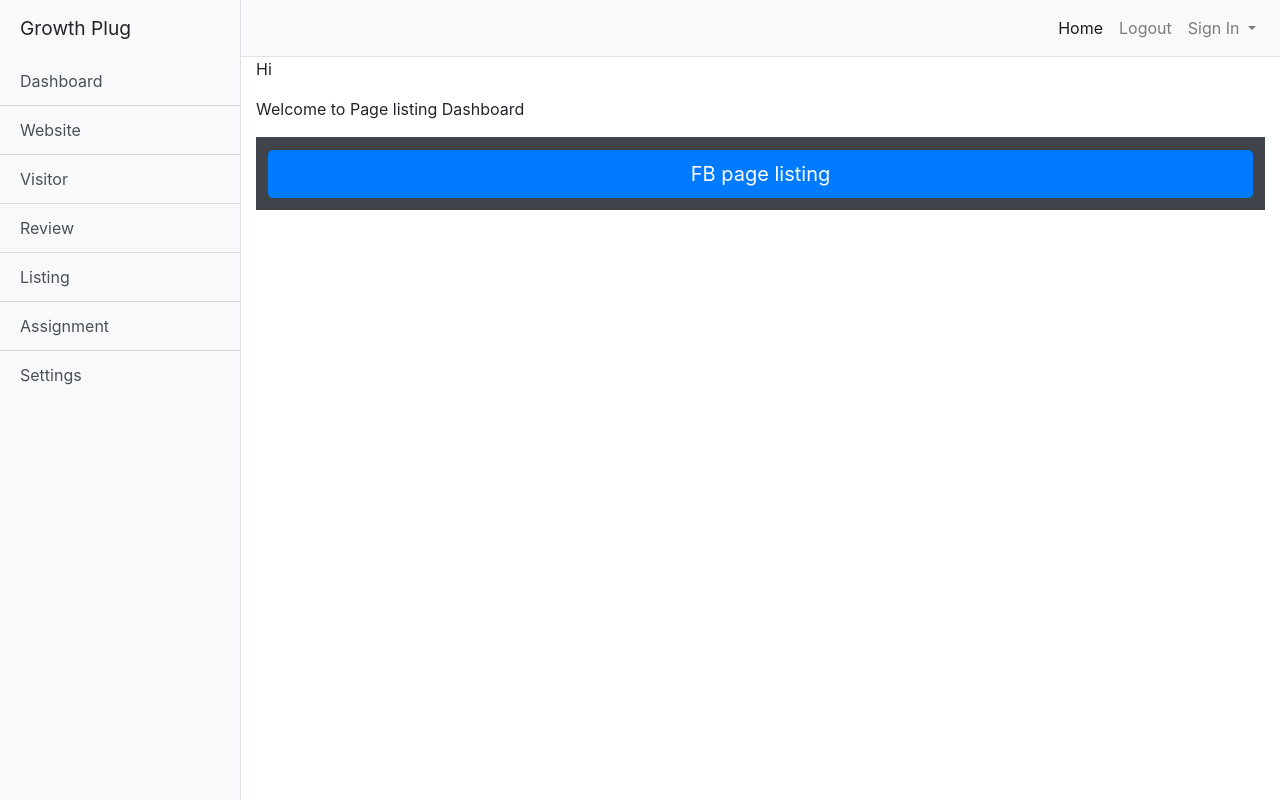
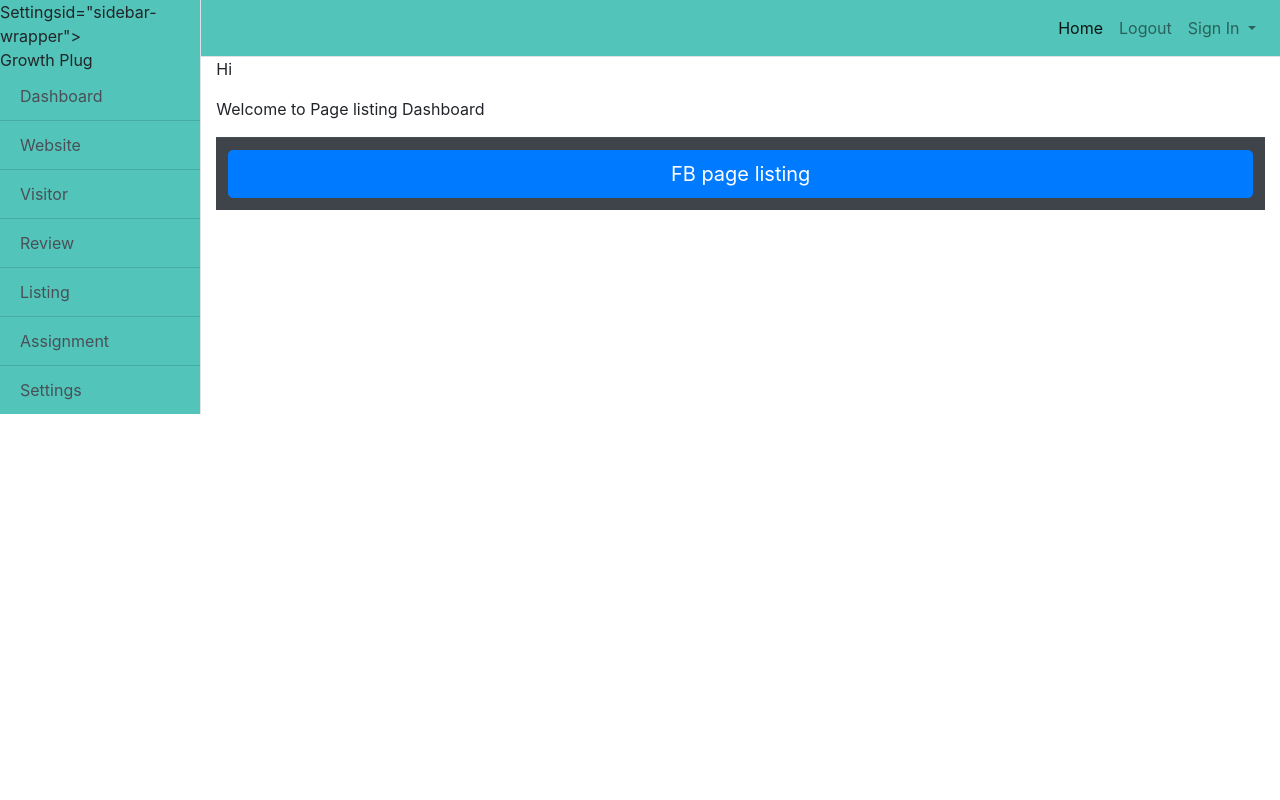
Before and after one commit to sylvia198591/Growth-Plug, a Django app: template listing/templates/listapp1/home.html in a window 1280 px wide. Run offline with Django 3.2, Linux system fonts and the light colour scheme; the template is opened without the code that fills it, so the values that code supplies are empty; some libraries are stand-ins or nearby versions.

Commit message:
Update base.html

```diff
--- a/listing/templates/listapp1/base.html
+++ b/listing/templates/listapp1/base.html
@@ -24,16 +24,16 @@
   <div class="d-flex" id="wrapper">
 
     <!-- Sidebar -->
-    <div class="bg-light border-right" id="sidebar-wrapper">
+    <div class="border-right" style="background-color:#52c4b9;">Settingsid="sidebar-wrapper">
       <div class="sidebar-heading">Growth Plug </div>
       <div class="list-group list-group-flush">
-        <a href="{%url 'pgdtl_view'%}" class="list-group-item list-group-item-action bg-light">Dashboard</a>
-        <a href="#" class="list-group-item list-group-item-action bg-light">Website</a>
-        <a href="#" class="list-group-item list-group-item-action bg-light">Visitor</a>
-        <a href="#" class="list-group-item list-group-item-action bg-light">Review</a>
-        <a href="{%url 'Employee_view'%}" class="list-group-item list-group-item-action bg-light">Listing</a>
-        <a href="#" class="list-group-item list-group-item-action bg-light">Assignment</a>
-        <a href="#" class="list-group-item list-group-item-action bg-light">Settings</a>
+        <a href="{%url 'pgdtl_view'%}" class="list-group-item list-group-item-action" style="background-color:#52c4b9;">Dashboard</a>
+        <a href="#" class="list-group-item list-group-item-action" style="background-color:#52c4b9;">Website</a>
+        <a href="#" class="list-group-item list-group-item-action" style="background-color:#52c4b9;">Visitor</a>
+        <a href="#" class="list-group-item list-group-item-action" style="background-color:#52c4b9;">Review</a>
+        <a href="{%url 'Employee_view'%}" class="list-group-item list-group-item-action" style="background-color:#52c4b9;">Listing</a>
+        <a href="#" class="list-group-item list-group-item-action " style="background-color:#52c4b9;">Assignment</a>
+        <a href="#" class="list-group-item list-group-item-action" style="background-color:#52c4b9;">Settings</a>
              </div>
     </div>
     <!-- /#sidebar-wrapper -->
@@ -41,7 +41,7 @@
     <!-- Page Content -->
     <div id="page-content-wrapper">
 
-      <nav class="navbar navbar-expand-lg navbar-light bg-light border-bottom">
+      <nav class="navbar navbar-expand-lg navbar-light border-bottom" style="background-color:#52c4b9;">
         <!--button class="btn btn-primary" id="menu-toggle">Toggle Menu</button-->
 
         <button class="navbar-toggler" type="button" data-toggle="collapse" data-target="#navbarSupportedContent" aria-controls="navbarSupportedContent" aria-expanded="false" aria-label="Toggle navigation">
```
